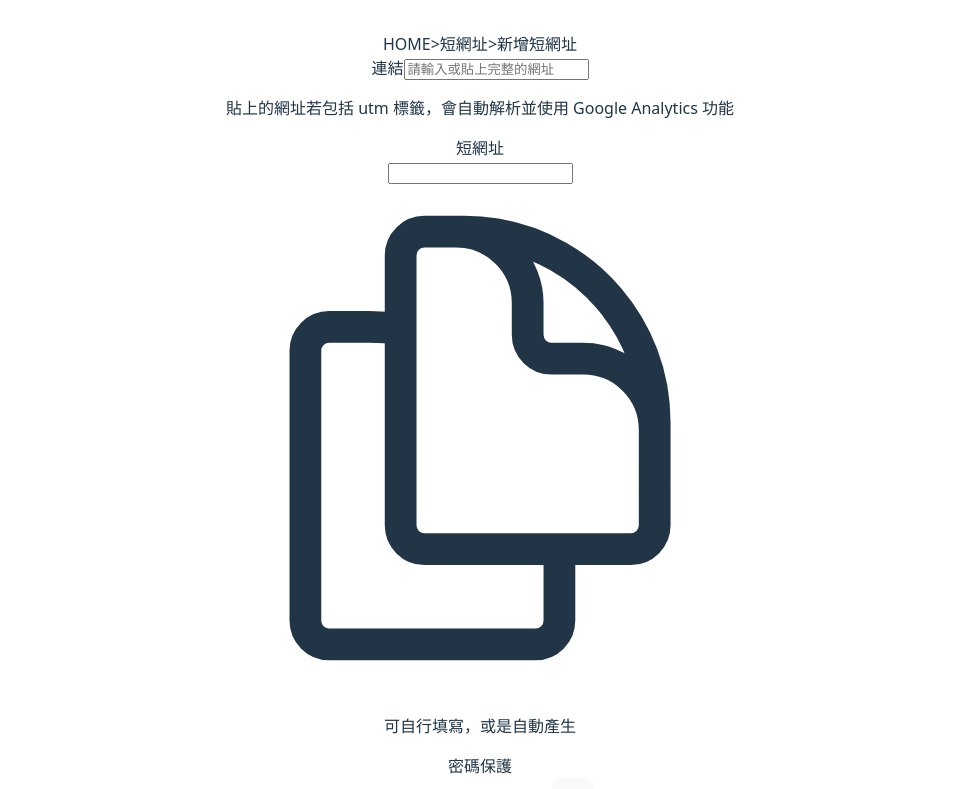
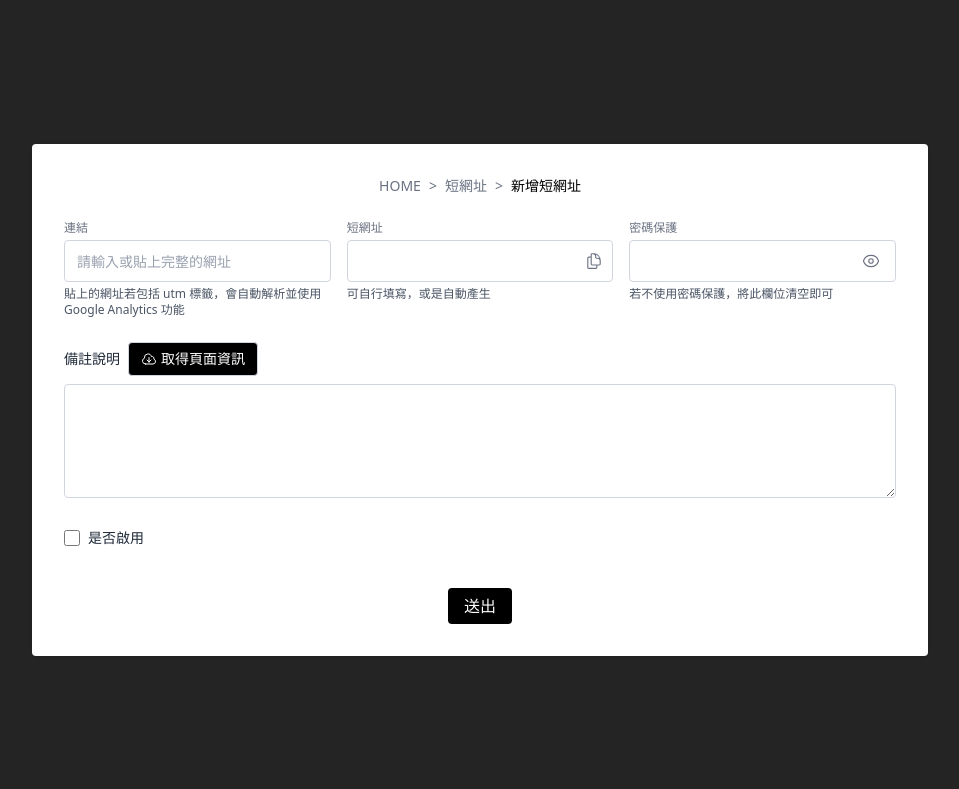
Before and after one commit to sin-huang/url-shortener-frontend, a Vue app: page / in a window 1280 px wide. Shown: the top 789 px of the page, without its empty margins (160-1119 px from the left). Built offline with nearby package versions, Linux system fonts and the light colour scheme.

Commit message:
chore: configure Tailwind CSS base setup

```diff
--- a/index.html
+++ b/index.html
@@ -3,6 +3,7 @@
   <head>
     <meta charset="UTF-8" />
     <link rel="icon" type="image/svg+xml" href="/" />
+    <link rel="stylesheet" href="./src//style.css">
     <meta name="viewport" content="width=device-width, initial-scale=1.0" />
     <title>Reurl</title>
   </head>
--- a/src/style.css
+++ b/src/style.css
@@ -1,3 +1,12 @@
+@import "tailwindcss";
+
+input:-webkit-autofill,
+input:-webkit-autofill:hover,
+input:-webkit-autofill:focus {
+  box-shadow: 0 0 0px 1000px white inset !important;
+  -webkit-text-fill-color: #1f2937 !important; /* text-gray-800 */
+}
+
 :root {
   font-family: system-ui, Avenir, Helvetica, Arial, sans-serif;
   line-height: 1.5;
@@ -13,15 +22,6 @@
   -moz-osx-font-smoothing: grayscale;
 }
 
-a {
-  font-weight: 500;
-  color: #646cff;
-  text-decoration: inherit;
-}
-a:hover {
-  color: #535bf2;
-}
-
 body {
   margin: 0;
   display: flex;
@@ -30,50 +30,9 @@ body {
   min-height: 100vh;
 }
 
-h1 {
-  font-size: 3.2em;
-  line-height: 1.1;
-}
-
-button {
-  border-radius: 8px;
-  border: 1px solid transparent;
-  padding: 0.6em 1.2em;
-  font-size: 1em;
-  font-weight: 500;
-  font-family: inherit;
-  background-color: #1a1a1a;
-  cursor: pointer;
-  transition: border-color 0.25s;
-}
-button:hover {
-  border-color: #646cff;
-}
-button:focus,
-button:focus-visible {
-  outline: 4px auto -webkit-focus-ring-color;
-}
-
-.card {
-  padding: 2em;
-}
-
 #app {
   max-width: 1280px;
   margin: 0 auto;
   padding: 2rem;
   text-align: center;
 }
-
-@media (prefers-color-scheme: light) {
-  :root {
-    color: #213547;
-    background-color: #ffffff;
-  }
-  a:hover {
-    color: #747bff;
-  }
-  button {
-    background-color: #f9f9f9;
-  }
-}
--- /dev/null
+++ b/tailwind.config.js
@@ -0,0 +1,7 @@
+export default {
+  content: ['./index.html', './src/**/*.{vue,js,ts,jsx,tsx}'],
+  theme: {
+    extend: {},
+  },
+  plugins: [],
+}
```
